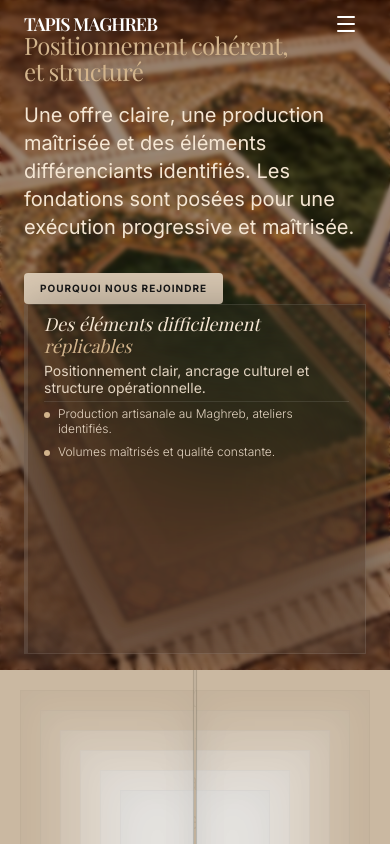
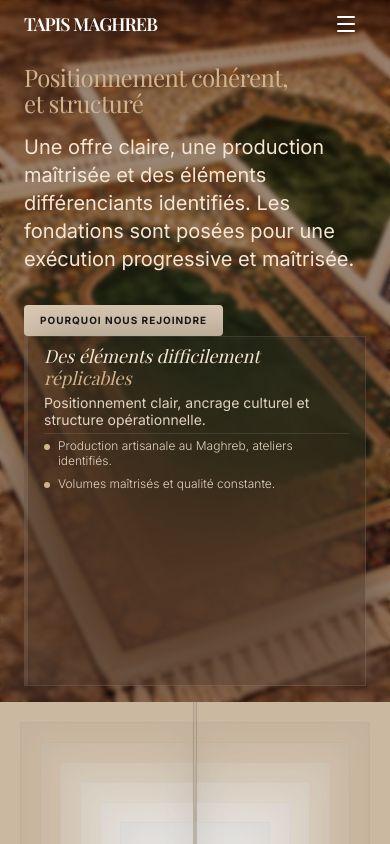
Before and after one commit to lilall39/tapis-maghreb, a Next.js app: page /produit in a window 390 px wide. Shown: the top 844 px of the page. Built offline with nearby package versions, Linux system fonts and the light colour scheme; a web font is replaced by a local one.

Commit message:
style: apply mobile title padding fix to all Hero sections
Made-with: Cursor

```diff
--- a/src/app/partenariats/page.tsx
+++ b/src/app/partenariats/page.tsx
@@ -62,7 +62,7 @@ export default function Partenariats() {
         imageUrl="/assets/partnership-hero-final.png"
         animateZoom={true}
         showButton={false}
-        titleClassName="lg:whitespace-nowrap pt-4 md:pt-16"
+        titleClassName="lg:whitespace-nowrap pt-12 md:pt-16"
         subtitleClassName="text-xl md:text-2xl not-italic font-normal mt-4 md:mt-12"
       />
 
--- a/src/app/produit/page.tsx
+++ b/src/app/produit/page.tsx
@@ -43,7 +43,7 @@ export default function Produit() {
         }
         subtitle="Une offre claire, une production maîtrisée et des éléments différenciants identifiés. Les fondations sont posées pour une exécution progressive et maîtrisée."
         imageUrl="/assets/rugs-collection.png"
-        titleClassName="pt-4 md:pt-16"
+        titleClassName="pt-12 md:pt-16"
         textContainerClassName="lg:-ml-24"
         subtitleClassName="text-xl md:text-2xl not-italic font-normal mt-4 md:mt-12"
         buttonContainerClassName="pt-4 md:pt-24"
```
